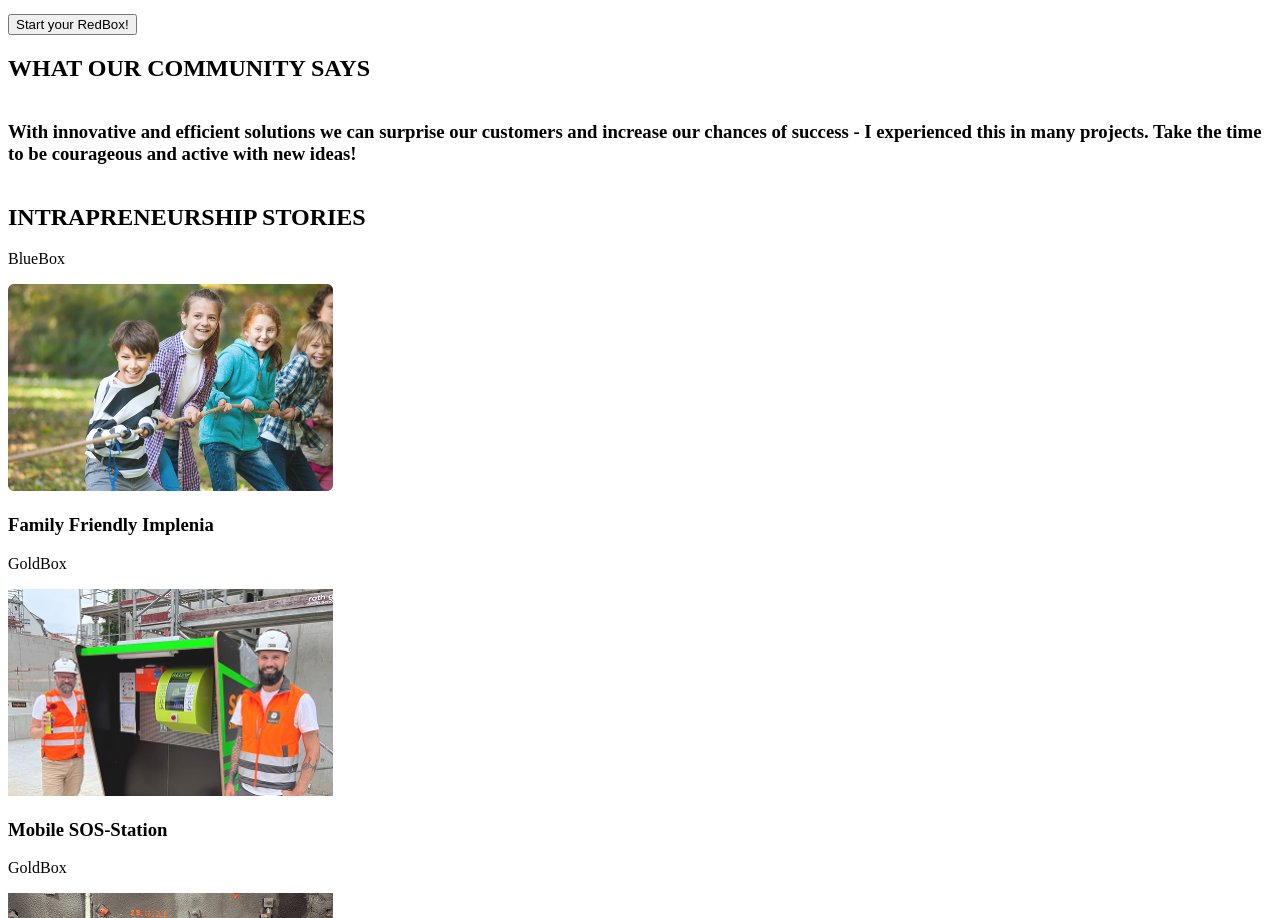
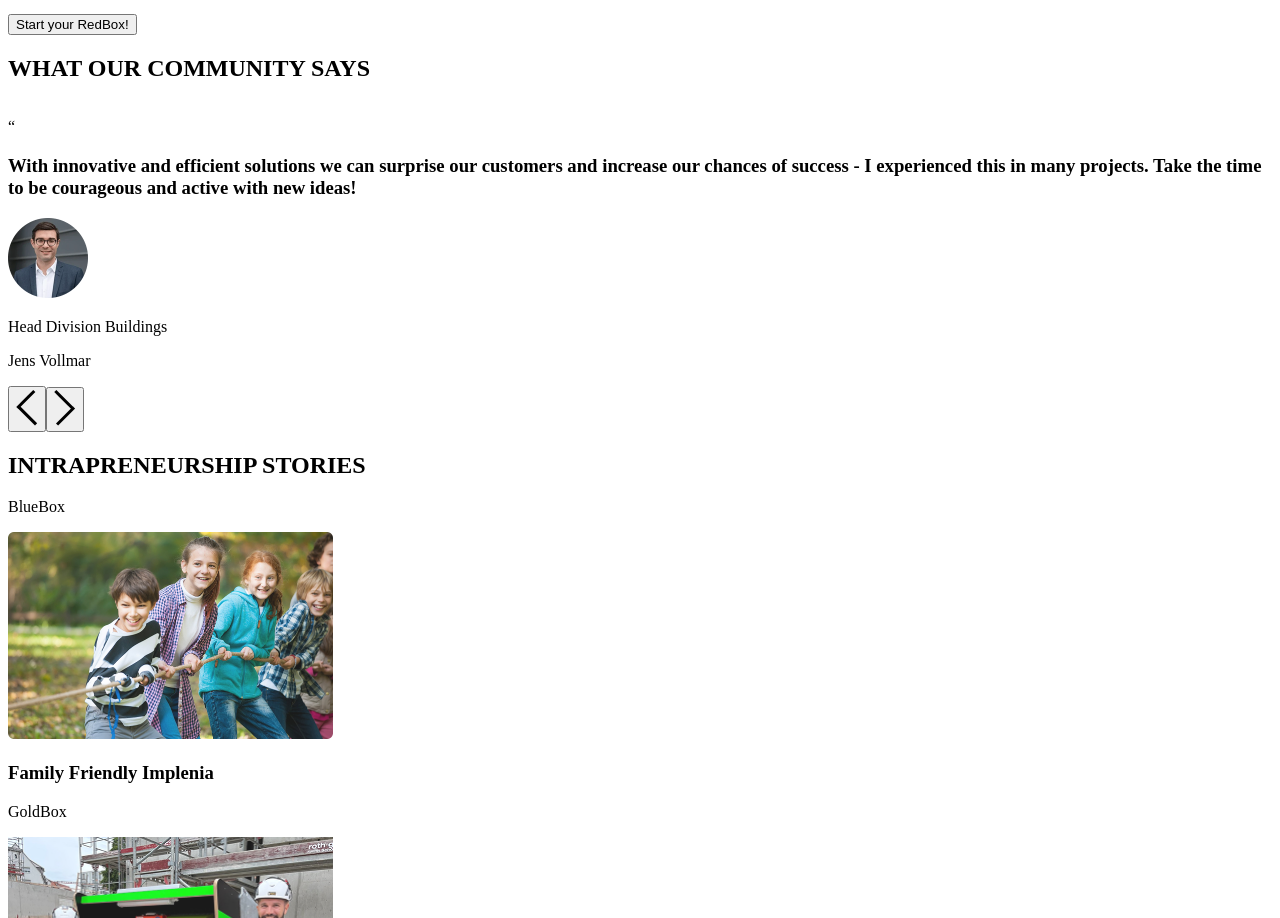
Before and after one commit to tusharswami534/implenia, a Next.js app: page / in a window 1280 px wide. Shown: the part 2907-3825 px from the top of the page. Built offline with nearby package versions, Linux system fonts and the light colour scheme.

Commit message:
slider done

```diff
--- a/src/components/home/Community.tsx
+++ b/src/components/home/Community.tsx
@@ -1,3 +1,4 @@
+"use client";
 import React from "react";
 import Heading from "../common/Heading";
 import { Swiper, SwiperSlide } from "swiper/react";
@@ -5,31 +6,59 @@ import "swiper/css";
 import "swiper/css/navigation";
 import { Navigation } from "swiper/modules";
 import { COMMUNITY_LIST } from "@/utils/helper";
+import Image from "next/image";
+import { NextIcon, PrevIcon } from "@/utils/icons";
 
 const Community = () => {
   return (
     <div className="bg-gray pt-[129px] pb-[130px] max-lg:py-28 max-md:py-20 max-sm:py-16 px-5">
-      <div className="container max-w-[1108px] mx-auto">
-        <Heading text="WHAT OUR COMMUNITY SAYS" />
+      <div className="container max-w-[1108px] relative mx-auto">
+        <Heading myClass="pb-[144px]" text="WHAT OUR COMMUNITY SAYS" />
         <div>
           <Swiper
             className="mySwiper"
             modules={[Navigation]}
+            loop={true}
             navigation={{
-              nextEl: ".swiper-button-next",
-              prevEl: ".swiper-button-prev",
+              nextEl: ".swiper-next",
+              prevEl: ".swiper-prev",
             }}
           >
             {COMMUNITY_LIST.map((item, index) => (
               <SwiperSlide key={index}>
-                <div className="max-w-[795px] flex justify-center items-center mx-auto">
+                <div className="max-w-[795px] flex flex-col justify-center mx-auto">
+                  <p className="text-[100px] text-center leading-[125px] mb-[-50px] text-orangeLight tracking-[-0.66px]">
+                    “
+                  </p>
                   <h3 className="text-center font-semibold leading-[40.22px] text-[32px] max-lg:text-3xl max-md:text-2xl max-sm:text-xl max-lg:leading-9 max-md:leading-7 max-sm:leading-6">
                     {item.heading}
                   </h3>
+                  <div className="flex items-center gap-3.5 max-w-[710px] mt-[30px] ml-auto w-full">
+                    <Image
+                      src={item.profile}
+                      alt="profile"
+                      width={80}
+                      height={80}
+                    />
+                    <div>
+                      <p className="text-lightGray text-[21px] font-semibold max-lg:text-xl max-md:text-lg max-sm:text-base">
+                        {item.post}
+                      </p>
+                      <p className="text-black text-[21px] font-semibold leading-[100%] max-lg:text-xl max-md:text-lg max-sm:text-base">
+                        {item.name}
+                      </p>
+                    </div>
+                  </div>
                 </div>
               </SwiperSlide>
             ))}
           </Swiper>
+          <button className="swiper-next absolute top-[62%] z-10 left-0">
+            <NextIcon />
+          </button>
+          <button className="swiper-prev absolute right-0 top-[62%] z-20 ">
+            <PrevIcon />
+          </button>
         </div>
       </div>
     </div>
--- /dev/null
+++ b/src/utils/icons.tsx
@@ -0,0 +1,53 @@
+export const NextIcon = () => (
+  <svg
+    width="22"
+    height="37"
+    viewBox="0 0 22 37"
+    fill="none"
+    xmlns="http://www.w3.org/2000/svg"
+  >
+    <line
+      x1="1.32606"
+      y1="18.9393"
+      x2="18.3261"
+      y2="1.93934"
+      stroke="black"
+      strokeWidth="3"
+    />
+    <line
+      x1="3.06066"
+      y1="18.3261"
+      x2="20.0607"
+      y2="35.3261"
+      stroke="black"
+      strokeWidth="3"
+    />
+  </svg>
+);
+
+export const PrevIcon = () => (
+  <svg
+    width="22"
+    height="36"
+    viewBox="0 0 22 36"
+    fill="none"
+    xmlns="http://www.w3.org/2000/svg"
+  >
+    <line
+      x1="20.0607"
+      y1="17.4474"
+      x2="3.06066"
+      y2="34.4474"
+      stroke="black"
+      strokeWidth="3"
+    />
+    <line
+      x1="18.3261"
+      y1="18.0607"
+      x2="1.32606"
+      y2="1.06066"
+      stroke="black"
+      strokeWidth="3"
+    />
+  </svg>
+);
--- a/tailwind.config.ts
+++ b/tailwind.config.ts
@@ -16,6 +16,7 @@ export default {
         gray: "#F5F5F5",
         yellow: "#F3B72C",
         lightBlue: "#009FE3",
+        lightGray: "#8F9090",
       },
       backgroundImage: {
         hero: "url('/assets/images/webp/hero-bg-image.webp')",
```
